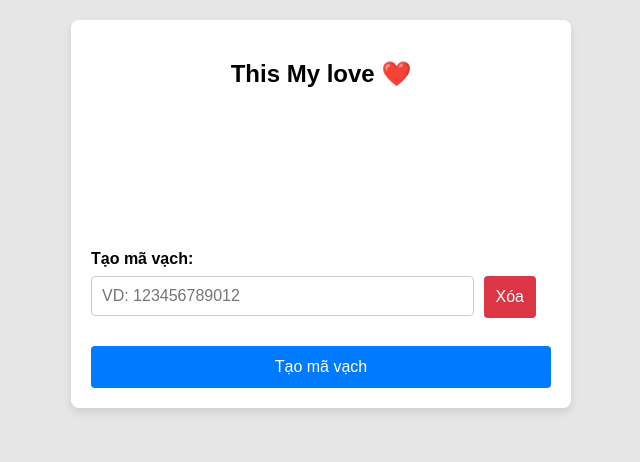
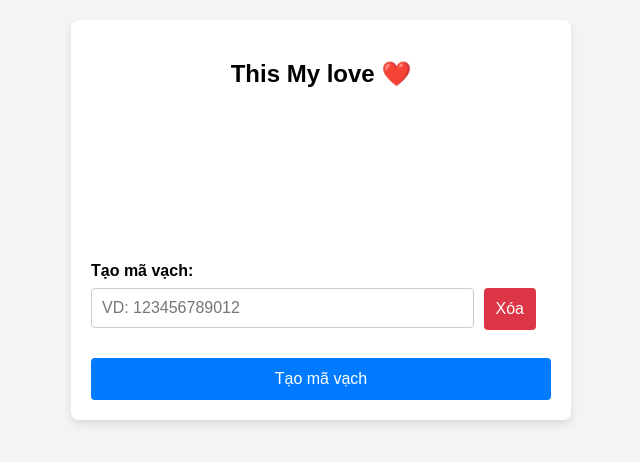
Before and after one commit to vantu8386/Barcode, a plain HTML site: page index.html in a window 1280 px wide. Shown: the whole page, without its empty margins (319-959 px from the left). Drawn offline with Linux system fonts and the light colour scheme.

Commit message:
Update index.html

```diff
--- a/index.html
+++ b/index.html
@@ -15,7 +15,7 @@
     font-family: Arial, sans-serif;
     padding: 20px;
     margin: 0;
-    background-color: #e6e6e6;
+    background-color: #f4f4f4;
   }
 
   .container {
@@ -76,7 +76,6 @@
   .barcode-container {
     margin-top: 20px;
     text-align: center;
-    height: 142px;
   }
 
   svg {
```
